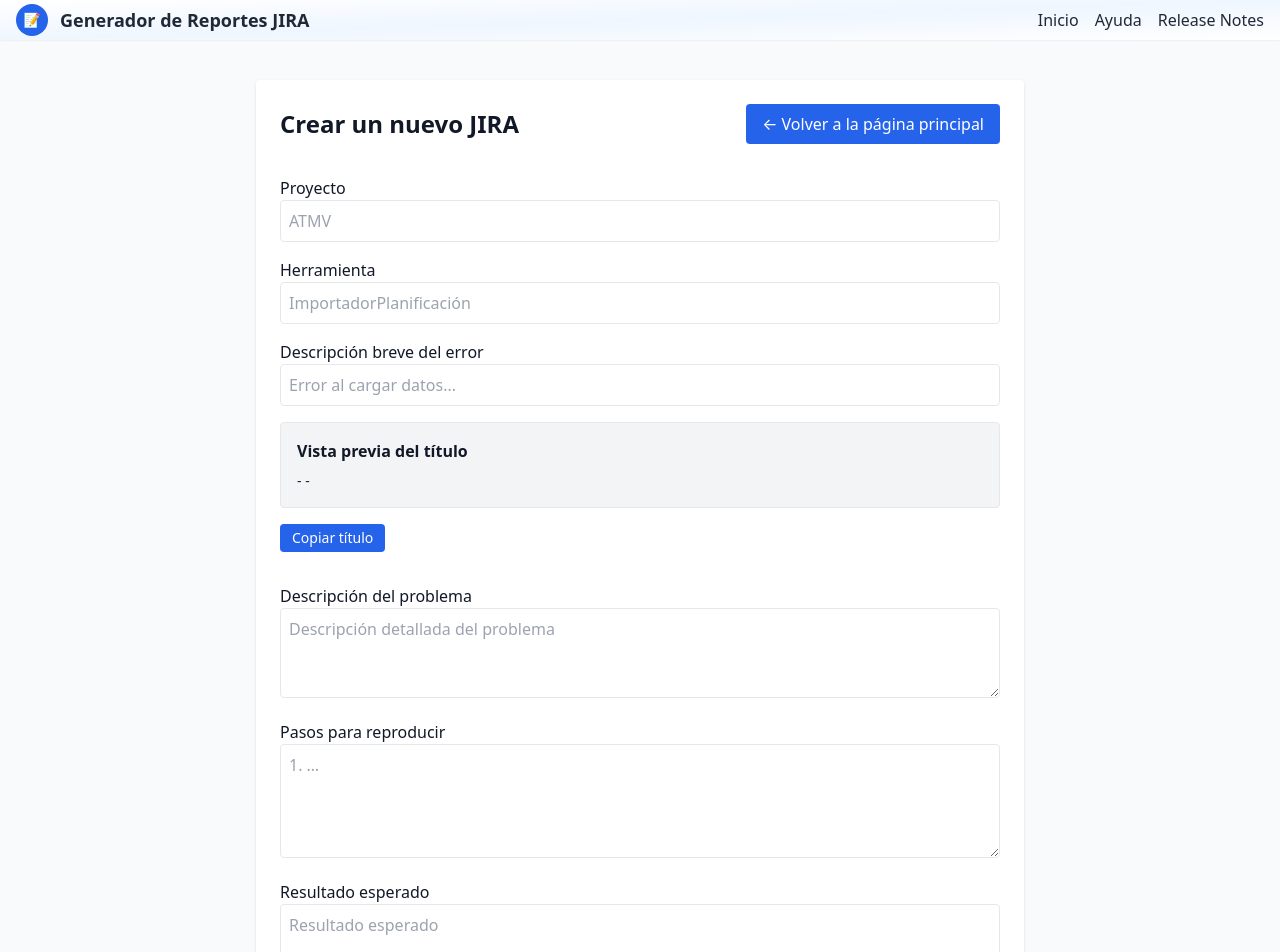
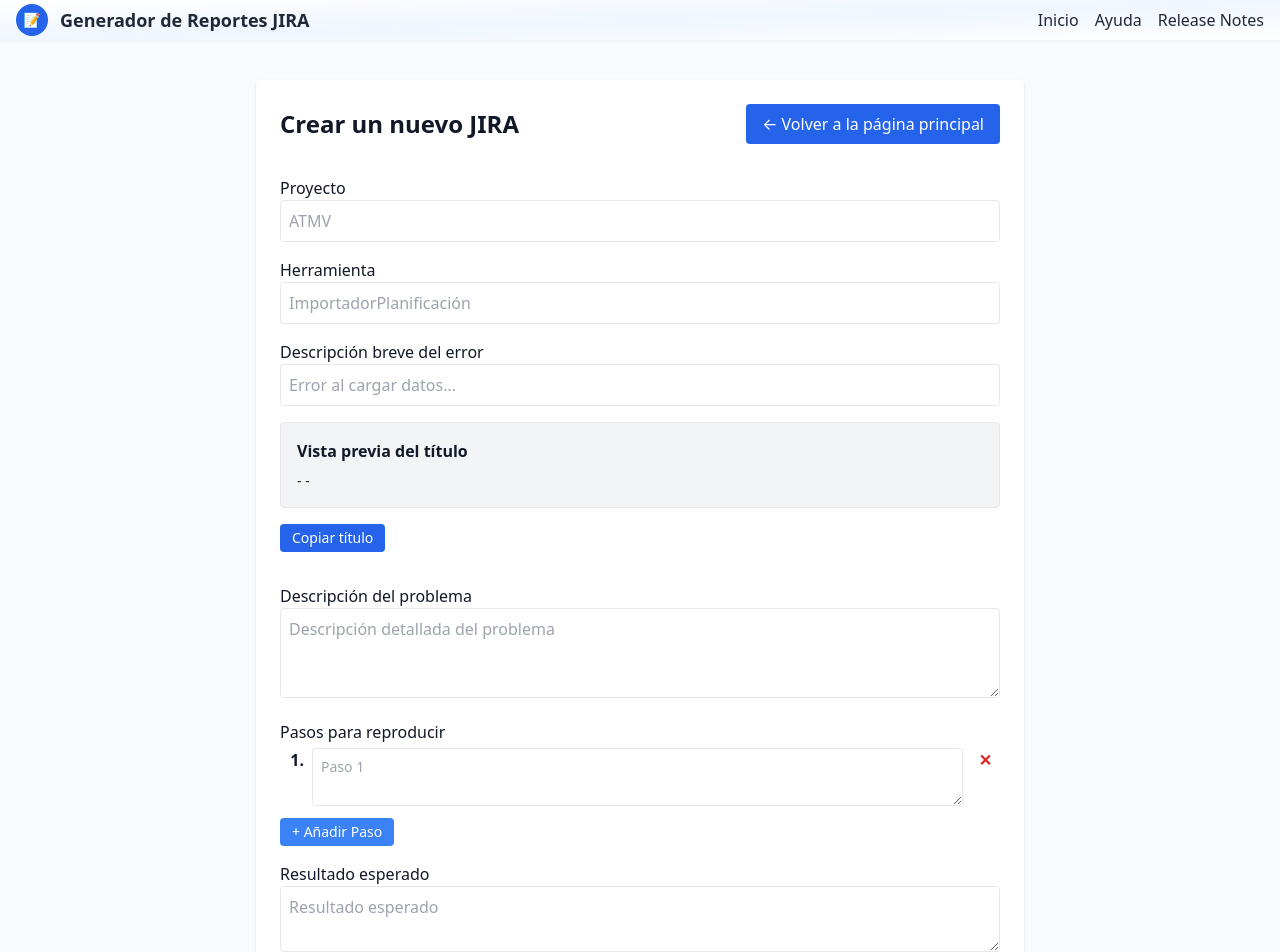
Before and after one commit to albope/jira-report-tool, a Next.js app: page /create-jira in a window 1280 px wide. Shown: the top 952 px of the page. Built offline with nearby package versions, Linux system fonts and the light colour scheme.

Commit message:
Mejoras página JIRA 6

```diff
--- a/package.json
+++ b/package.json
@@ -9,6 +9,7 @@
     "lint": "next lint"
   },
   "dependencies": {
+    "@hello-pangea/dnd": "^18.0.1",
     "@tippyjs/react": "^4.2.6",
     "@vercel/analytics": "^1.5.0",
     "date-fns": "^4.1.0",
--- a/src/components/CreateJiraForm.tsx
+++ b/src/components/CreateJiraForm.tsx
@@ -2,6 +2,12 @@
 
 import { useState } from "react";
 import { useRouter } from "next/navigation";
+import {
+  DragDropContext,
+  Droppable,
+  Draggable,
+  DropResult,
+} from "@hello-pangea/dnd";
 import JiraPreview from "./JiraPreview";
 
 /* ──────────────────── Tipos ──────────────────── */
@@ -24,7 +30,7 @@ export default function CreateJiraForm() {
   const [errorDesc, setErrorDesc] = useState("");
 
   const [problem, setProblem] = useState("");
-  const [steps, setSteps] = useState("");
+  const [steps, setSteps] = useState<string[]>([""]); // ahora array
   const [expected, setExpected] = useState("");
   const [actual, setActual] = useState("");
   const [impact, setImpact] = useState("");
@@ -63,7 +69,7 @@ export default function CreateJiraForm() {
     setTimeout(() => setToast(null), 2000);
   };
 
-  /* 2. Helpers */
+  /* 2. Helpers ------------------------------------------------------------ */
   const toCamel = (s: string) =>
     s
       .replace(/[^a-zA-ZÀ-ÿ0-9 ]+/g, " ")
@@ -72,20 +78,43 @@ export default function CreateJiraForm() {
       .map((w, i) =>
         i === 0
           ? w.toLowerCase()
-          : w.charAt(0).toUpperCase() + w.slice(1).toLowerCase()
+          : w.charAt(0).toUpperCase() + w.slice(1).toLowerCase(),
       )
       .join("");
 
   const title = `${project.trim().toUpperCase()} - ${toCamel(
-    tool.trim()
+    tool.trim(),
   )} - ${errorDesc.trim()}`;
 
   /** Copia texto al portapapeles y muestra toast */
-  const handleCopy = (txt: string, what: "Título copiado" | "Contenido copiado") => {
+  const handleCopy = (
+    txt: string,
+    what: "Título copiado" | "Contenido copiado",
+  ) => {
     navigator.clipboard.writeText(txt).then(() => showToast(what));
   };
 
-  /* Genera el cuerpo con negrita (**texto**) */
+  /* ---------- Pasos helpers ---------- */
+  const addStep = () => setSteps([...steps, ""]);
+  const changeStep = (idx: number, val: string) => {
+    const next = [...steps];
+    next[idx] = val;
+    setSteps(next);
+  };
+  const removeStep = (idx: number) =>
+    setSteps(steps.filter((_, i) => i !== idx));
+  const reorder = (list: string[], start: number, end: number) => {
+    const res = Array.from(list);
+    const [moved] = res.splice(start, 1);
+    res.splice(end, 0, moved);
+    return res;
+  };
+  const onDragEnd = (r: DropResult) => {
+    if (!r.destination) return;
+    setSteps(reorder(steps, r.source.index, r.destination.index));
+  };
+
+  /* ---------- Genera contenido JIRA ---------- */
   const buildContent = () => {
     const bold = (t: string) => `**${t}:**`;
     const sec = (t: string, c: string) => `${bold(t)}\n${c.trim() || "_"}`;
@@ -103,8 +132,7 @@ export default function CreateJiraForm() {
       .join("\n");
 
     /* Detalles APP */
-    const appLines =
-      !isApp
+    const appLines = !isApp
       ? ""
       : [
           endpoint && `- Endpoint: ${endpoint}`,
@@ -116,9 +144,14 @@ export default function CreateJiraForm() {
           .filter(Boolean)
           .join("\n") || "_";
 
+    const stepsBlock = steps
+      .filter((s) => s.trim())
+      .map((s, i) => `${i + 1}. ${s.trim()}`)
+      .join("\n");
+
     return [
       sec("Descripción", problem),
-      sec("Pasos para reproducir", steps),
+      sec("Pasos para reproducir", stepsBlock),
       sec("Resultado esperado", expected),
       sec("Resultado real", actual),
       sec("Impacto", impact),
@@ -131,12 +164,12 @@ export default function CreateJiraForm() {
 
   const content = buildContent();
 
-  /* 3. Render */
+  /* 3. Render ------------------------------------------------------------- */
   return (
     <>
-      {/* Toast global (solo cuando toast !== null) */}
+      {/* Toast global */}
       {toast && (
-        <div className="fixed top-5 left-1/2 transform -translate-x-1/2 bg-green-600 text-white px-6 py-2 rounded shadow transition-opacity animate-fadeIn z-50">
+        <div className="fixed top-5 left-1/2 -translate-x-1/2 bg-green-600 text-white px-6 py-2 rounded shadow animate-fadeIn z-50">
           {toast}
         </div>
       )}
@@ -145,7 +178,6 @@ export default function CreateJiraForm() {
         {/* Cabecera */}
         <div className="flex items-center justify-between">
           <h2 className="text-2xl font-bold">Crear un nuevo JIRA</h2>
-
           <button
             onClick={() => router.push("/")}
             className="bg-blue-600 text-white px-4 py-2 rounded hover:bg-gray-600 transition-colors"
@@ -154,39 +186,29 @@ export default function CreateJiraForm() {
           </button>
         </div>
 
-        {/* ─────── Datos básicos + vista previa ─────── */}
+        {/* Datos básicos + vista previa */}
         <section className="space-y-4">
-          <div>
-            <label className="block font-medium">Proyecto</label>
-            <input
-              className="border p-2 rounded w-full"
+          <Input
+            label="Proyecto"
             value={project}
-              onChange={(e) => setProject(e.target.value.toUpperCase())}
+            setValue={(v) => setProject(v.toUpperCase())}
             placeholder="ATMV"
           />
-          </div>
-          <div>
-            <label className="block font-medium">Herramienta</label>
-            <input
-              className="border p-2 rounded w-full"
+          <Input
+            label="Herramienta"
             value={tool}
-              onChange={(e) => setTool(e.target.value)}
+            setValue={setTool}
             placeholder="ImportadorPlanificación"
           />
-          </div>
-          <div>
-            <label className="block font-medium">Descripción breve del error</label>
-            <input
-              className="border p-2 rounded w-full"
+          <Input
+            label="Descripción breve del error"
             value={errorDesc}
-              onChange={(e) => setErrorDesc(e.target.value)}
-              placeholder="Error al cargar datos..."
+            setValue={setErrorDesc}
+            placeholder="Error al cargar datos…"
           />
-          </div>
 
           <JiraPreview title={title} />
 
-          {/* Botón copiar título */}
           <button
             onClick={() => handleCopy(title, "Título copiado")}
             className="bg-blue-600 text-white px-3 py-1 rounded hover:bg-blue-700 text-sm"
@@ -195,7 +217,7 @@ export default function CreateJiraForm() {
           </button>
         </section>
 
-        {/* ─────── Detalle problema ─────── */}
+        {/* Detalle problema */}
         <section className="space-y-4">
           <TextArea
             label="Descripción del problema"
@@ -204,13 +226,71 @@ export default function CreateJiraForm() {
             setValue={setProblem}
             placeholder="Descripción detallada del problema"
           />
-          <TextArea
-            label="Pasos para reproducir"
-            rows={4}
-            value={steps}
-            setValue={setSteps}
-            placeholder="1. …"
+
+          {/* NUEVA sección Pasos */}
+          <div>
+            <label className="block font-medium mb-1">
+              Pasos para reproducir
+            </label>
+
+            <DragDropContext onDragEnd={onDragEnd}>
+              <Droppable droppableId="steps">
+                {(provided) => (
+                  <ul
+                    ref={provided.innerRef}
+                    {...provided.droppableProps}
+                    className="space-y-2"
+                  >
+                    {steps.map((s, i) => (
+                      <Draggable
+                        key={i}
+                        draggableId={`step-${i}`}
+                        index={i}
+                      >
+                        {(p) => (
+                          <li
+                            ref={p.innerRef}
+                            {...p.draggableProps}
+                            {...p.dragHandleProps}
+                            className="flex items-start gap-2"
+                          >
+                            <span className="w-6 text-right font-semibold select-none">
+                              {i + 1}.
+                            </span>
+                            <textarea
+                              rows={2}
+                              className="flex-1 border p-2 rounded text-sm"
+                              placeholder={`Paso ${i + 1}`}
+                              value={s}
+                              onChange={(e) =>
+                                changeStep(i, e.target.value)
+                              }
                             />
+                            <button
+                              onClick={() => removeStep(i)}
+                              className="text-red-600 font-bold px-2"
+                              title="Eliminar paso"
+                            >
+                              ✕
+                            </button>
+                          </li>
+                        )}
+                      </Draggable>
+                    ))}
+                    {provided.placeholder}
+                  </ul>
+                )}
+              </Droppable>
+            </DragDropContext>
+
+            <button
+              onClick={addStep}
+              className="mt-3 bg-blue-500 hover:bg-blue-600 text-white px-3 py-1 rounded text-sm"
+            >
+              + Añadir Paso
+            </button>
+          </div>
+
           <TextArea
             label="Resultado esperado"
             rows={2}
@@ -256,7 +336,7 @@ export default function CreateJiraForm() {
           </div>
         </section>
 
-        {/* ─────── Entorno de pruebas ─────── */}
+        {/* Entorno de pruebas */}
         <section>
           <h3 className="font-semibold mb-2">Entorno de pruebas</h3>
 
@@ -478,7 +558,58 @@ function Field({
   );
 }
 
-/* Campos APP */
+function Input({
+  label,
+  value,
+  setValue,
+  placeholder,
+}: {
+  label: string;
+  value: string;
+  setValue: (v: string) => void;
+  placeholder?: string;
+}) {
+  return (
+    <div>
+      <label className="block font-medium">{label}</label>
+      <input
+        className="border p-2 rounded w-full"
+        value={value}
+        onChange={(e) => setValue(e.target.value)}
+        placeholder={placeholder}
+      />
+    </div>
+  );
+}
+
+function TextArea({
+  label,
+  rows,
+  value,
+  setValue,
+  placeholder,
+}: {
+  label: string;
+  rows: number;
+  value: string;
+  setValue: (v: string) => void;
+  placeholder?: string;
+}) {
+  return (
+    <div>
+      <label className="block font-medium">{label}</label>
+      <textarea
+        className="border p-2 rounded w-full"
+        rows={rows}
+        value={value}
+        onChange={(e) => setValue(e.target.value)}
+        placeholder={placeholder}
+      />
+    </div>
+  );
+}
+
+/* Campos APP -------------------------------------------------------------- */
 function AppField({
   id,
   label,
@@ -536,31 +667,3 @@ function AppTextArea({
     </div>
   );
 }
-
-/* TextArea reutilizable para los cinco campos principales */
-function TextArea({
-  label,
-  rows,
-  value,
-  setValue,
-  placeholder,
-}: {
-  label: string;
-  rows: number;
-  value: string;
-  setValue: (v: string) => void;
-  placeholder?: string;
-}) {
-  return (
-    <div>
-      <label className="block font-medium">{label}</label>
-      <textarea
-        className="border p-2 rounded w-full"
-        rows={rows}
-        value={value}
-        onChange={(e) => setValue(e.target.value)}
-        placeholder={placeholder}
-      />
-    </div>
-  );
-}
```
Also changed, not shown: 1 other file (tests, documents, lock files or other folders). Lines whose indentation alone changed are shown as unchanged.
